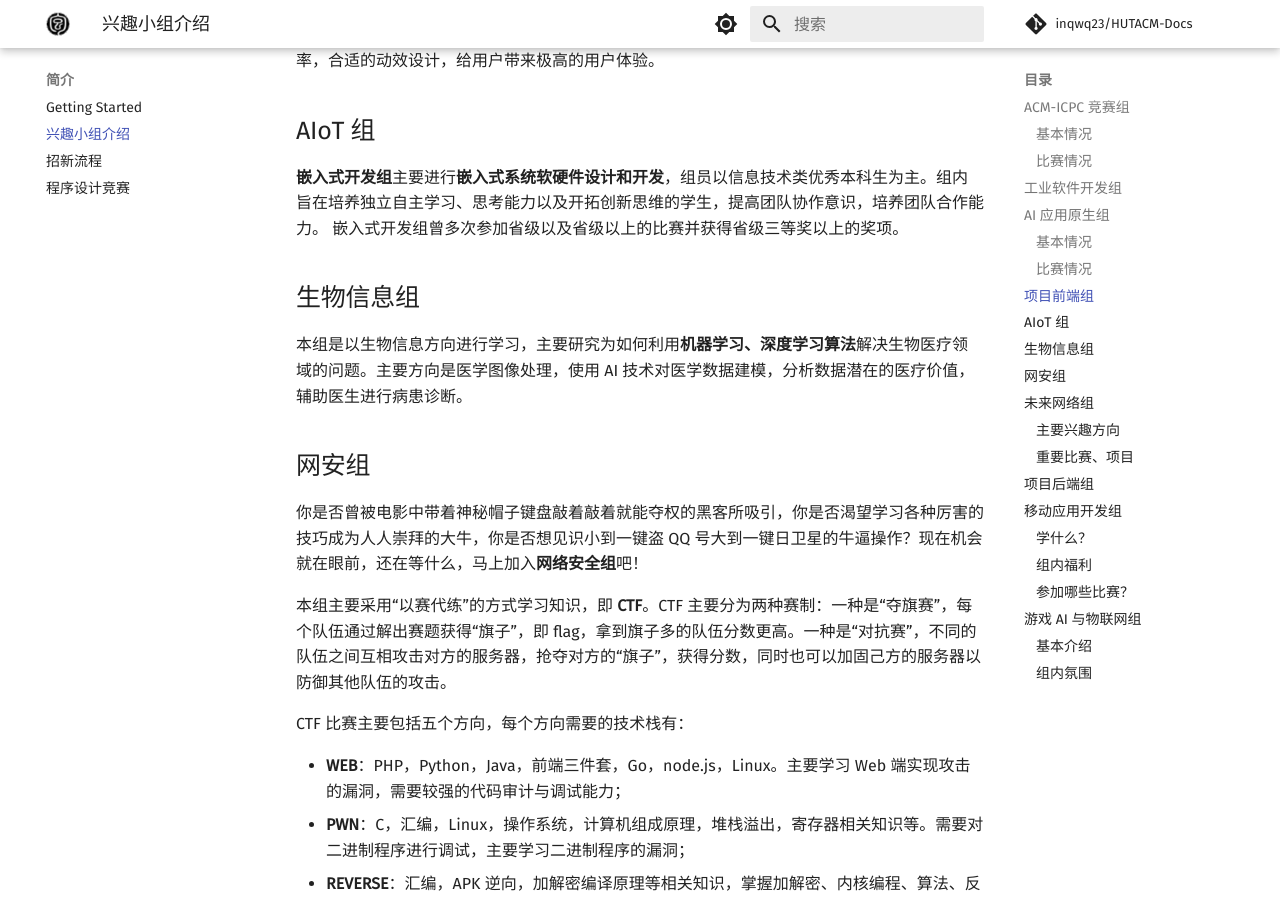
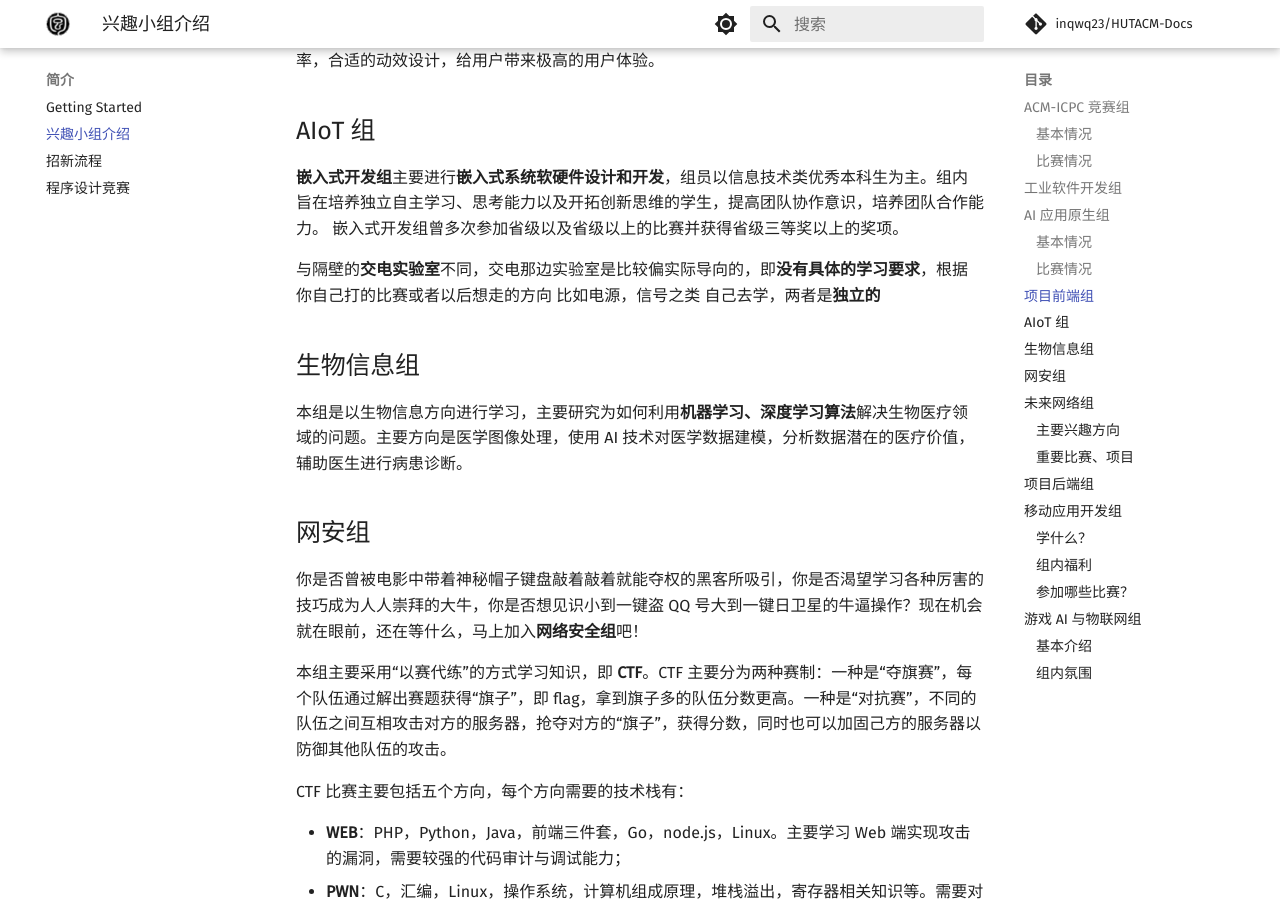
Before and after one commit to inqwq23/HUTACM-Docs, an MkDocs documentation site: the page built from docs/intro/groups.md, in a window 1280 px wide and 900 px high, scrolled down 3088 px. Built offline with MkDocs 1.6.1 and Material for MkDocs 9.7.7, drawn with Linux system fonts in a browser that asks for light colours; comment, search, counter and statistics services are not loaded.

Commit message:
Update description of AIoT and Bioinformatics groups
Clarify the distinction between the Embedded Development Group and the Electrical Laboratory, emphasizing the independent learning approach in the latter.

```diff
--- a/docs/intro/groups.md
+++ b/docs/intro/groups.md
@@ -55,6 +55,8 @@ ACM 组是双创中心比赛最多的组别，你可以尽情的享受比赛带
 ## AIoT 组
 
 **嵌入式开发组**主要进行**嵌入式系统软硬件设计和开发**，组员以信息技术类优秀本科生为主。组内旨在培养独立自主学习、思考能力以及开拓创新思维的学生，提高团队协作意识，培养团队合作能力。 嵌入式开发组曾多次参加省级以及省级以上的比赛并获得省级三等奖以上的奖项。
+
+与隔壁的**交电实验室**不同，交电那边实验室是比较偏实际导向的，即**没有具体的学习要求**，根据你自己打的比赛或者以后想走的方向 比如电源，信号之类 自己去学，两者是**独立的**
 
 ## 生物信息组
 
```
